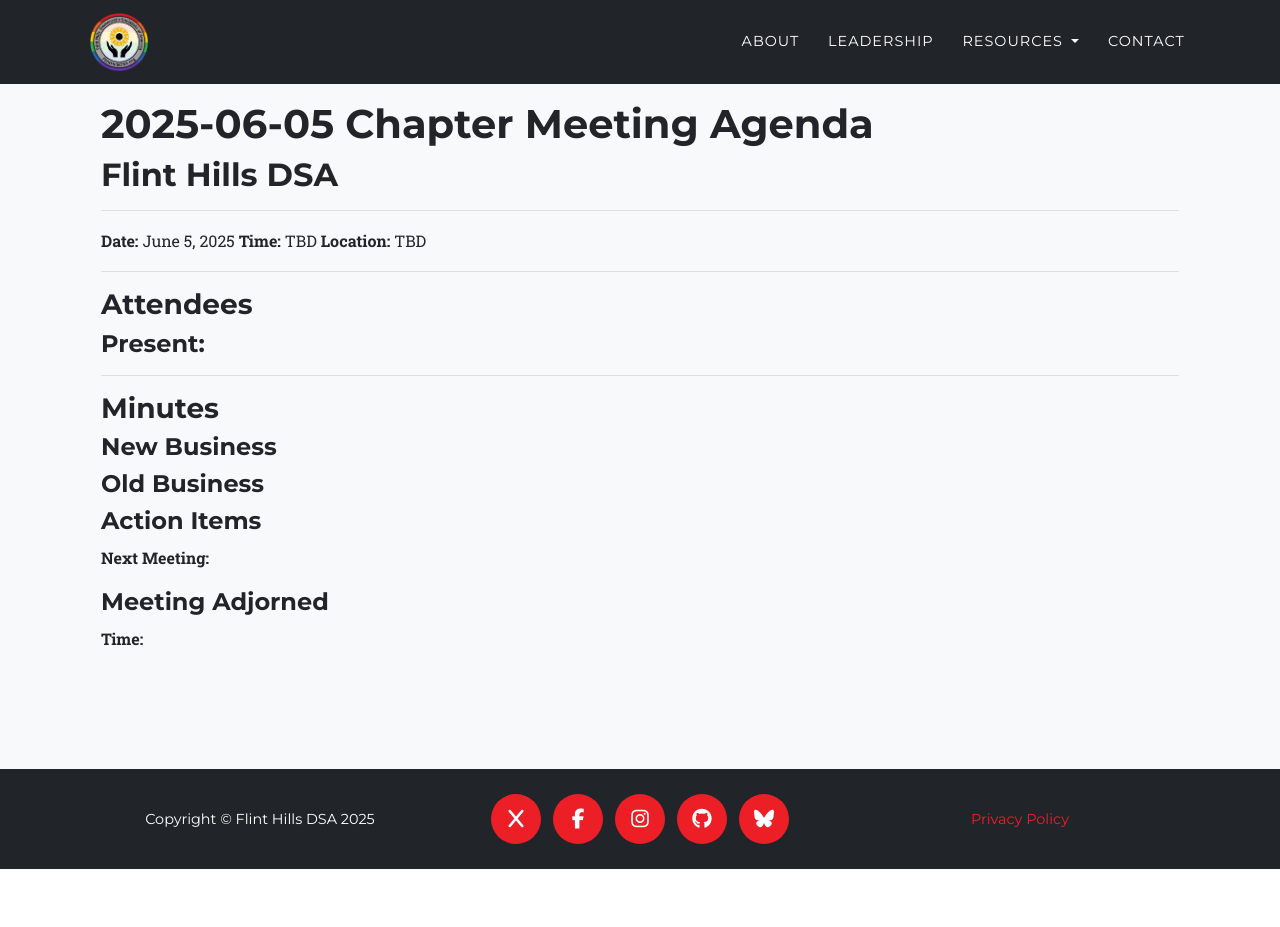
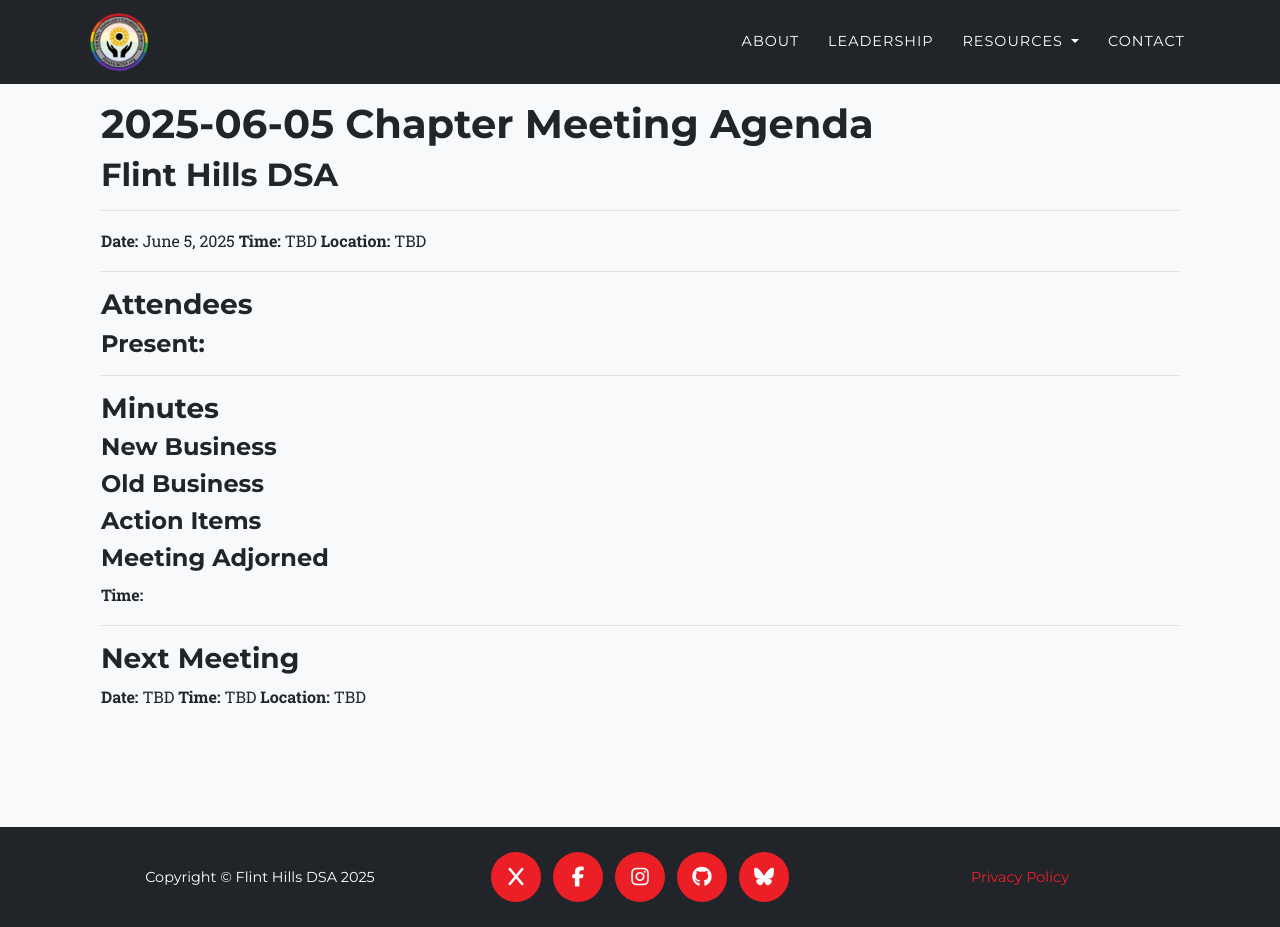
Before and after one commit to flinthillsdsa/website, a Jekyll site: the page built from _resources/chapter-documentation/chapter-meetings/files/2025-06-05-chapter-meeting/index.md, in a window 1280 px wide and 927 px high. Built offline with Jekyll 4.4.1, drawn with Linux system fonts in a browser that asks for light colours; some web fonts are replaced.

Commit message:
Sync updated resources

```diff
--- a/_resources/chapter-documentation/chapter-meetings/files/2025-06-05-chapter-meeting/index.md
+++ b/_resources/chapter-documentation/chapter-meetings/files/2025-06-05-chapter-meeting/index.md
@@ -31,17 +31,18 @@ permalink: /resources/chapter-documentation/chapter-meetings/files/2025-06-05-ch
 
 #### New Business
 
-
 #### Old Business
 
-
-
 #### Action Items
-
-
-
-**Next Meeting:**
 
 #### Meeting Adjorned
 
 **Time:**
+
+***
+
+### Next Meeting
+
+**Date:** TBD
+**Time:** TBD
+**Location:** TBD
```
